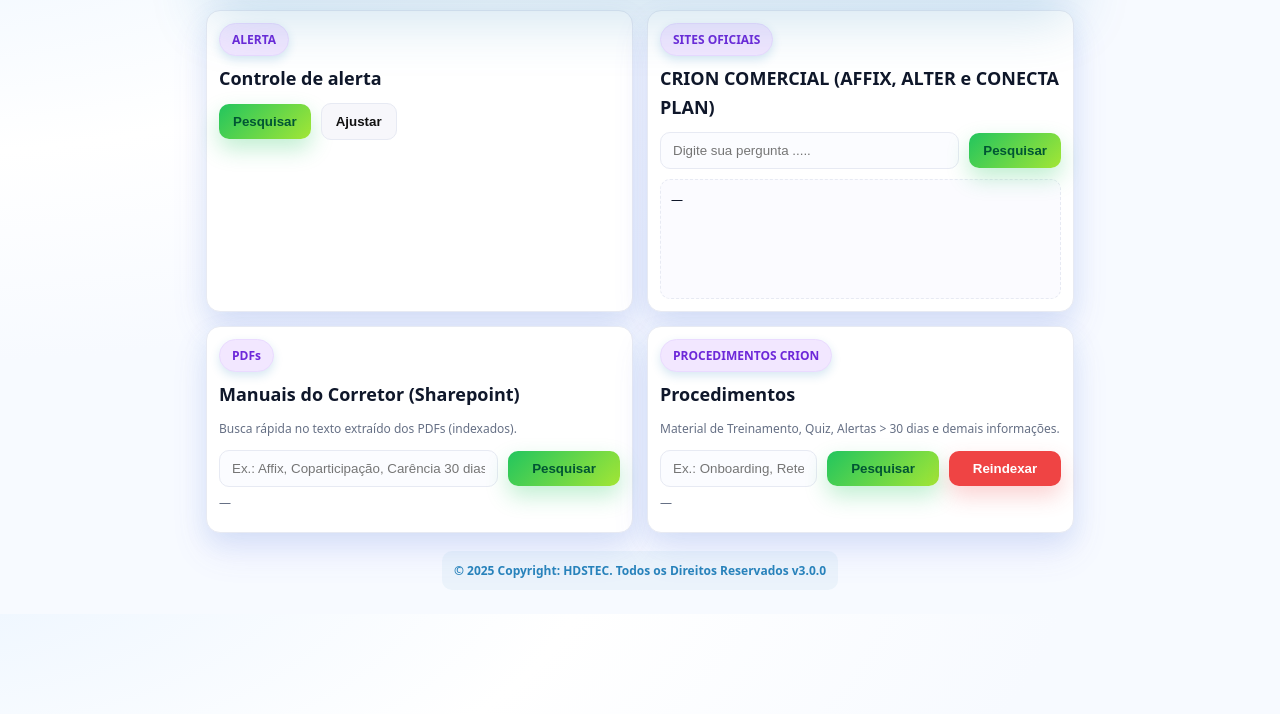
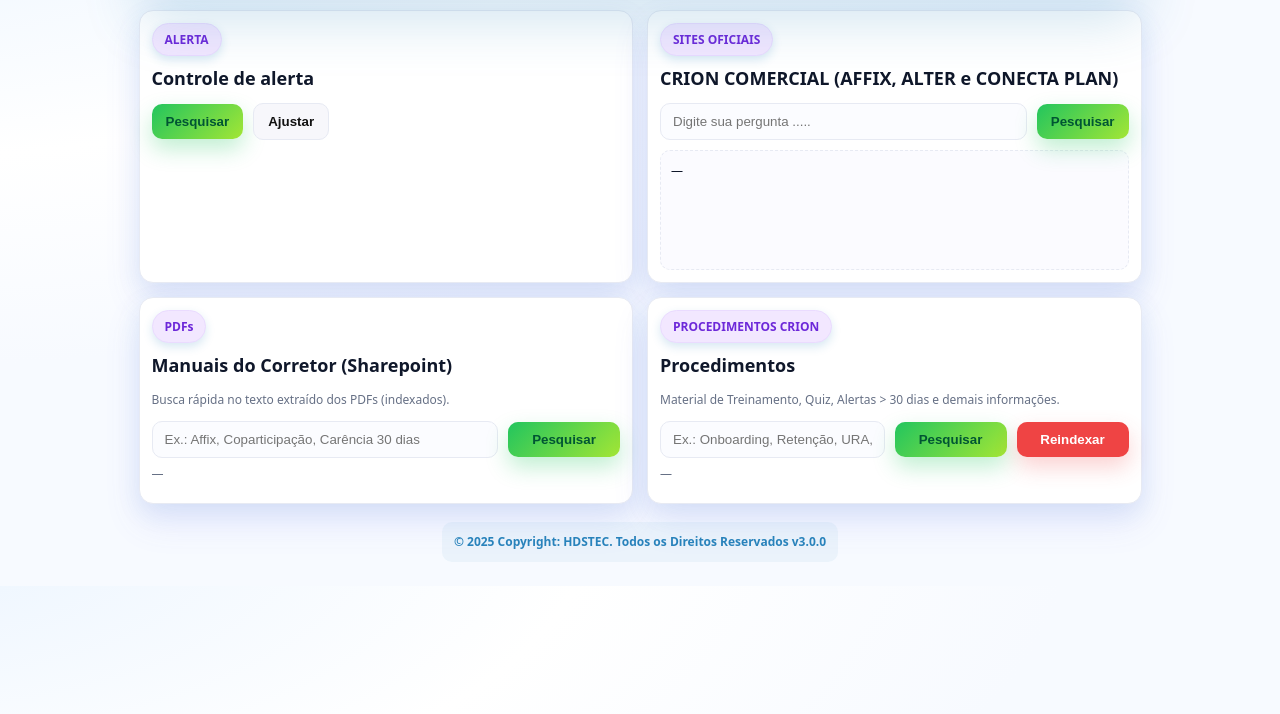
Before and after one commit to HD-TECH-hash/Ric-crion, a plain HTML site: page index.html in a window 1280 px wide. Shown: the part 86-800 px from the top of the page. Drawn offline with Linux system fonts and the light colour scheme.

Commit message:
Update index.html

```diff
--- a/index.html
+++ b/index.html
@@ -31,7 +31,7 @@
     color:var(--ink);
     background:radial-gradient(1200px 520px at -10% -10%, #eaf4ff 0, #ffffff 60%, #f7faff 100%);
   }
-  .wrap{max-width:900px;margin:0 auto;padding:16px} /* 1060 * .85 ≈ 900 */
+  .wrap{max-width:1035px;margin:0 auto;padding:16px} /* 1060 * .85 ≈ 900 */
 
   /* ========= HEADER ========= */
   .hero{
```
